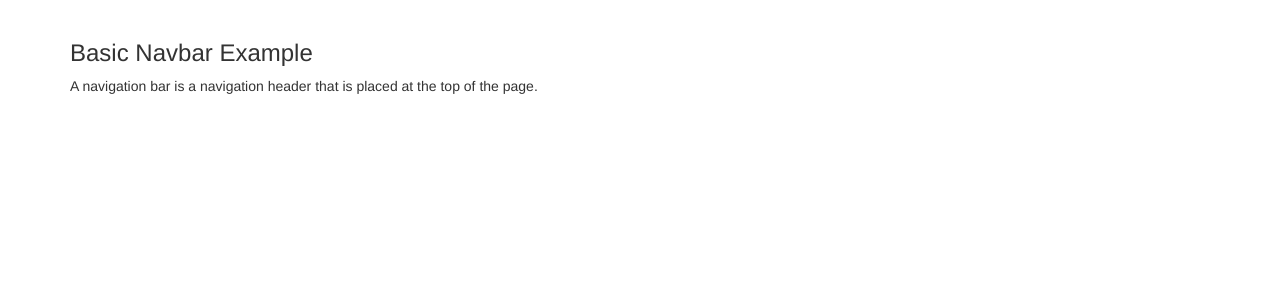
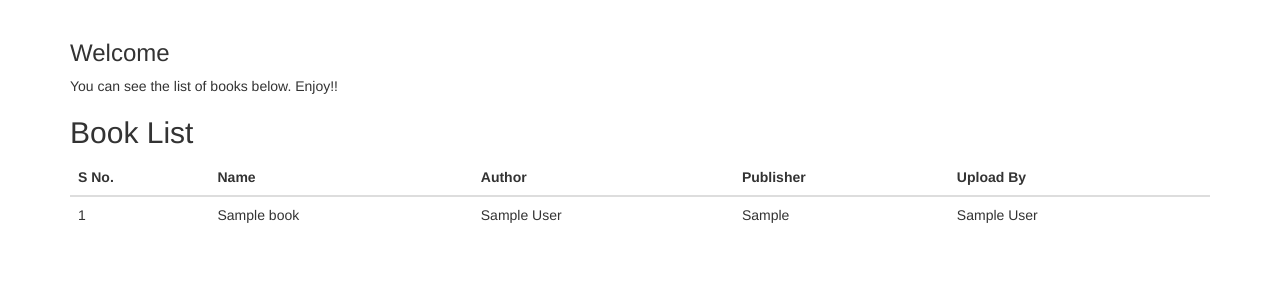
Before and after one commit to ErPrabin/book-storing-system, a Django app: page / in a window 1280 px wide. Shown: the part 52-352 px from the top of the page. Run offline with Django 3.2, Linux system fonts and the light colour scheme; a user stored in the database is signed in; tables that the repository leaves empty hold one stand-in row (values such as "Sample post"); parts of the project's set-up code (start-up, migrations or seed data) failed here and were passed over; some libraries are stand-ins or nearby versions.

Commit message:
book list

```diff
--- a/home/views.py
+++ b/home/views.py
@@ -6,16 +6,17 @@ from django.http.response import HttpResponse
 from django.shortcuts import render
 # from django.contrib.auth import authenticate, login
 from django.contrib.auth.decorators import login_required
+from Book.models import Book
 
 # Create your views here.
 
 @login_required(login_url='/login/')
 def index(request):
-    if request.method == 'POST':
-        return 'hello'
+    # if request.method == 'POST':
+    #     return 'hello'
+    books= Book.objects.all().prefetch_related('user')
 
-
-    return render(request, 'index.html')
+    return render(request, 'index.html',{'books':books})
 
 def contact(request):
     return render(request, 'contact.html')
--- a/templates/index.html
+++ b/templates/index.html
@@ -1,7 +1,30 @@
 {% extends 'layout.html' %} {% block content %}
 {% load static %}
 
-<h3>Basic Navbar Example</h3>
-<p>A navigation bar is a navigation header that is placed at the top of the page.</p>
-
+<h3>Welcome</h3>
+<p>You can see the list of books below. Enjoy!!</p>
+<h2>Book List</h2>
+<table class="table">
+  <thead>
+    <tr>
+      <th>S No.</th>
+      <th>Name</th>
+      <th>Author</th>
+      <th>Publisher</th>
+      <th>Upload By</th>
+    </tr>
+  </thead>
+  <tbody>
+    {% for book in books  %}
+    <tr>
+      <td>{{ forloop.counter }}</td>
+      <td>{{ book.name }}</td>
+      <td>{{ book.author }}</td>
+      <td>{{ book.publisher }}</td>
+      <td>{{ book.user.first_name }} {{ book.user.last_name }}</td>
+      <!-- <td>{{ book.name }}</td> -->
+    </tr>
+    {% endfor %}
+  </tbody>
+</table>
 {% endblock %}
```
